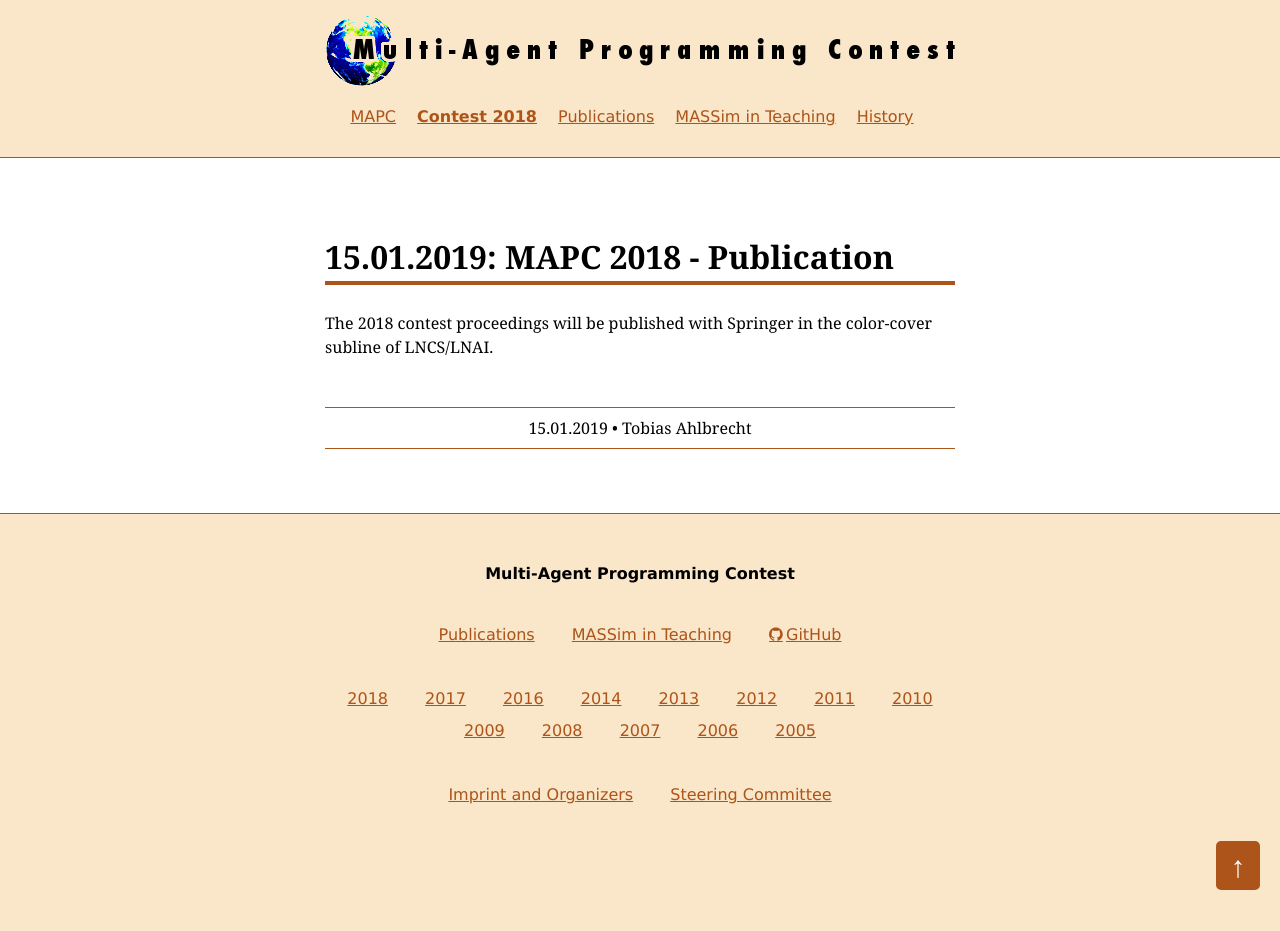
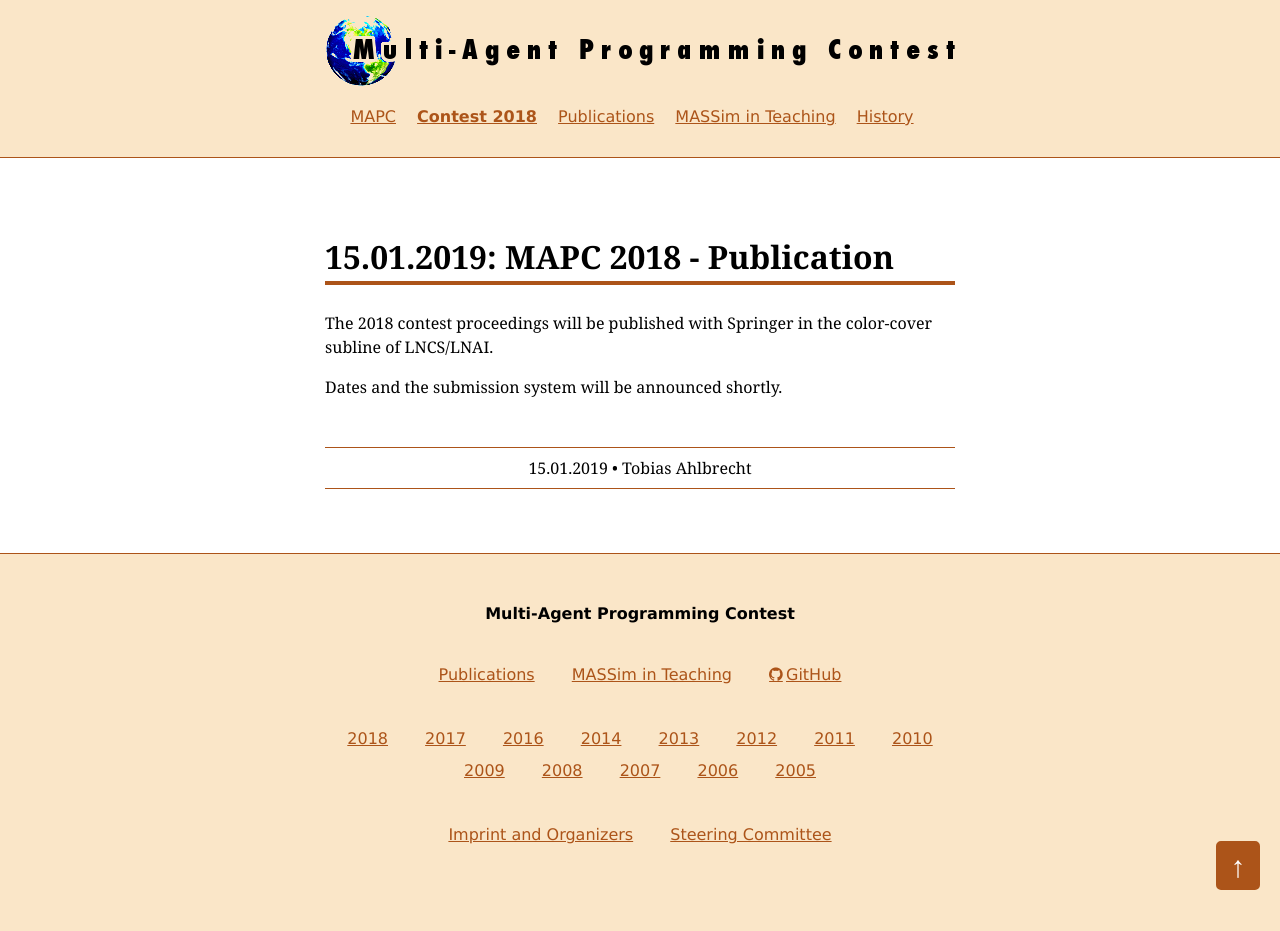
Before and after one commit to agentcontest/agentcontest.github.io, a Jekyll site: the page built from _posts/2019-01-15-publication.md, in a window 1280 px wide. Built offline with Jekyll 4.4.1, drawn with Linux system fonts in a browser that asks for light colours; before the commit the page ends 900 px from its top, so only the background shows below that.

Commit message:
clarify submission

```diff
--- a/_posts/2019-01-15-publication.md
+++ b/_posts/2019-01-15-publication.md
@@ -6,3 +6,5 @@ author: Tobias Ahlbrecht
 ---
 
 The 2018 contest proceedings will be published with Springer in the color-cover subline of LNCS/LNAI.
+
+Dates and the submission system will be announced shortly.
```
